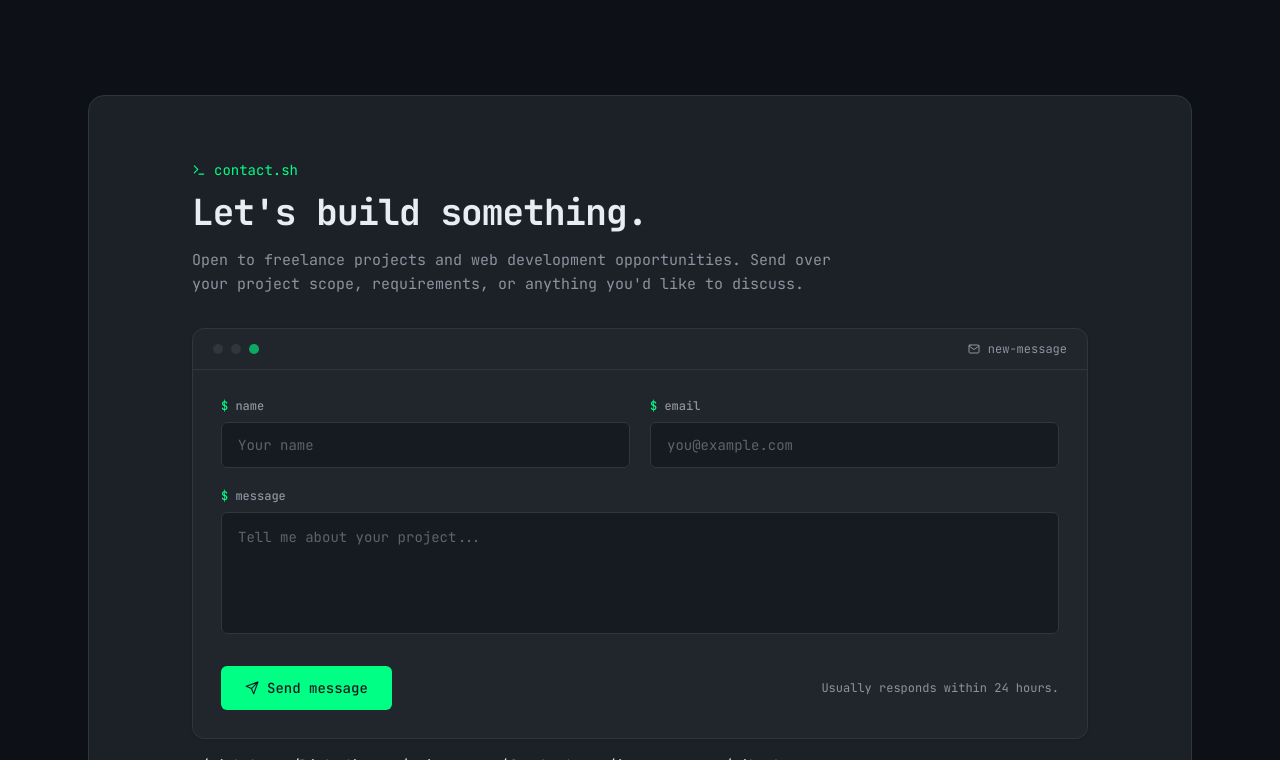
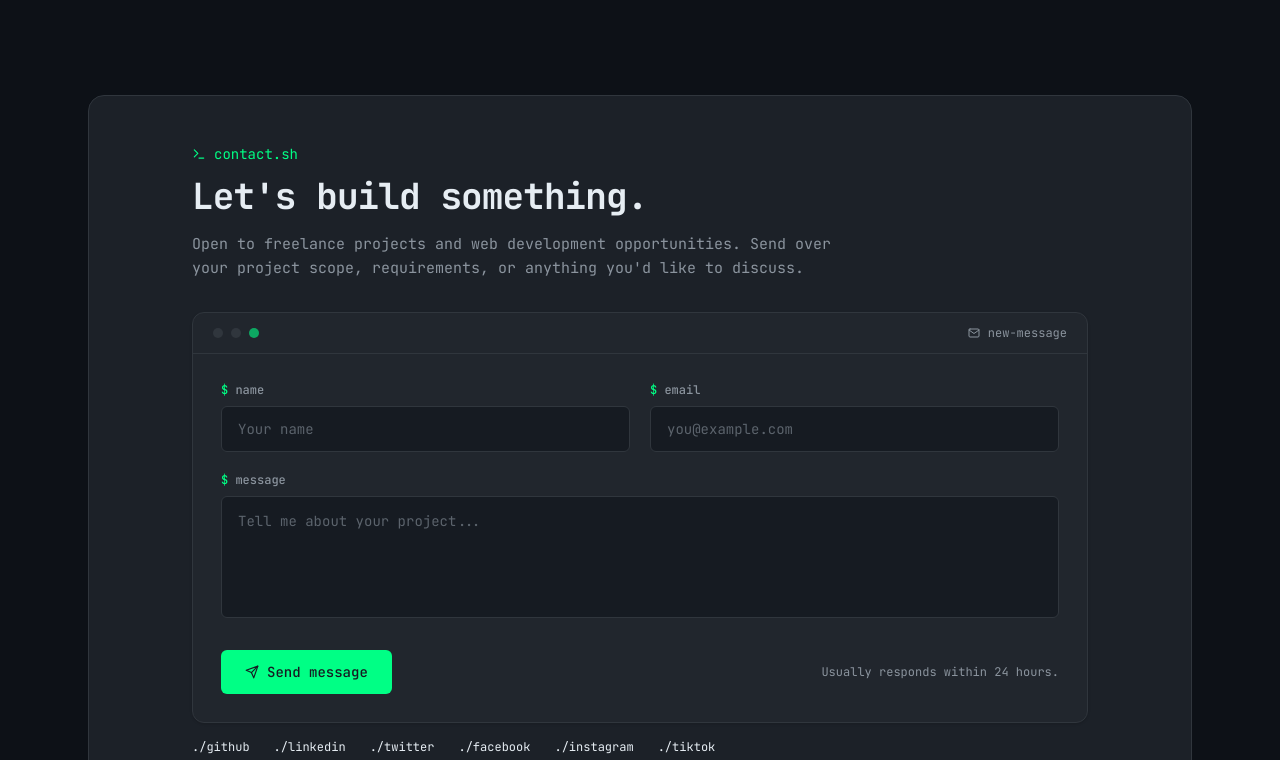
Before and after one commit to mmuneeb1000/portfolio-website-muneeb, a React (Vite) app in the folder client/: page / in a window 1280 px wide. Shown: the part 820-1580 px from the top of the page. Built offline with nearby package versions, Linux system fonts and the light colour scheme.

Commit message:
container spacing

```diff
--- a/client/src/components/Contact.jsx
+++ b/client/src/components/Contact.jsx
@@ -152,7 +152,7 @@ export default function Contact() {
     "w-full rounded-md border border-border bg-surface px-4 py-3 text-sm text-text outline-none transition-all duration-200 placeholder:text-muted/60 hover:border-green/60 focus:border-green focus:ring-2 focus:ring-green/10 disabled:cursor-not-allowed disabled:opacity-60";
 
   return (
-    <section id="contact" className="px-6 py-10 md:px-10 lg:py-16">
+    <section id="contact" className="p-6 lg:py-12">
       <motion.div
         variants={containerVariants}
         initial="hidden"
@@ -372,7 +372,7 @@ export default function Contact() {
               href={link.href}
               target="_blank"
               rel="noopener noreferrer"
-              className="transition-colors text-sm hover:text-green focus:text-green focus:outline-none"
+              className="transition-colors text-xs hover:text-green focus:text-green focus:outline-none"
             >
               ./{link.label}
             </a>
```
